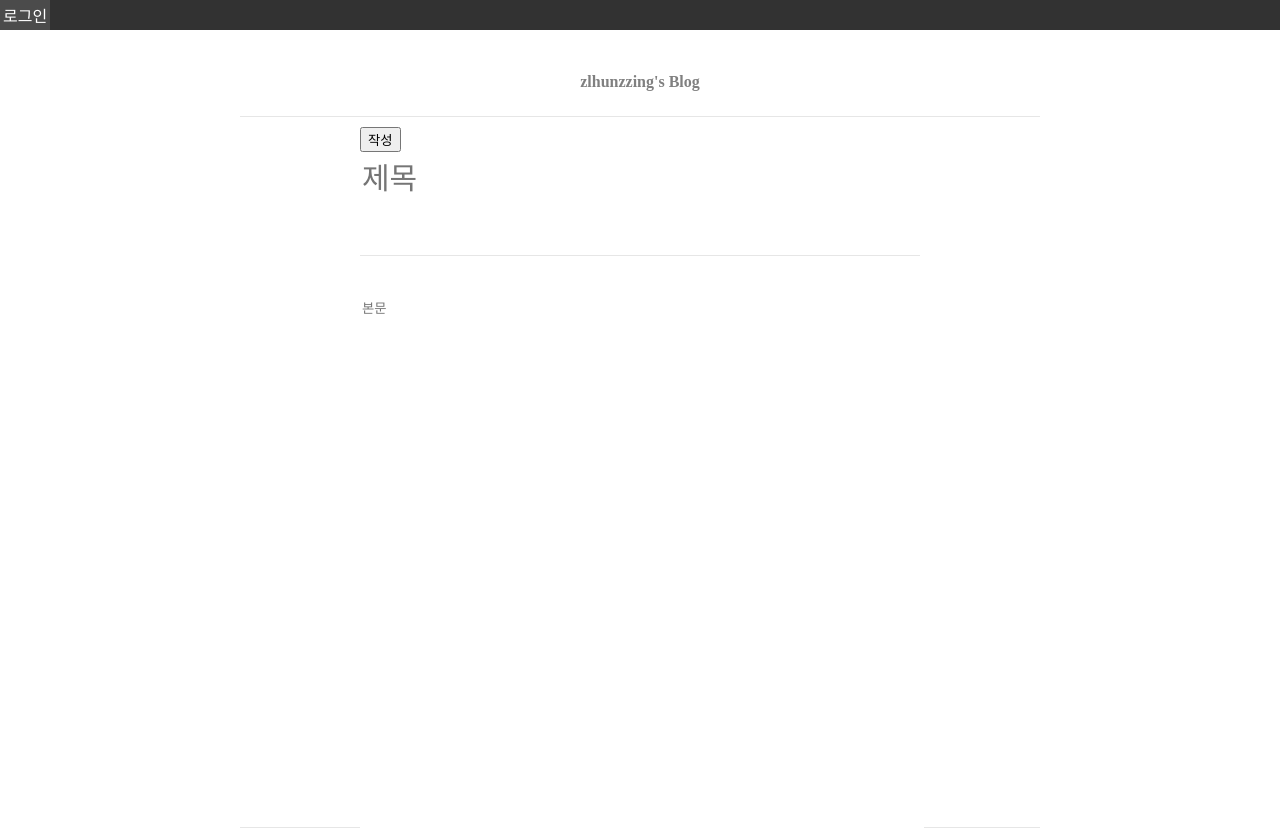
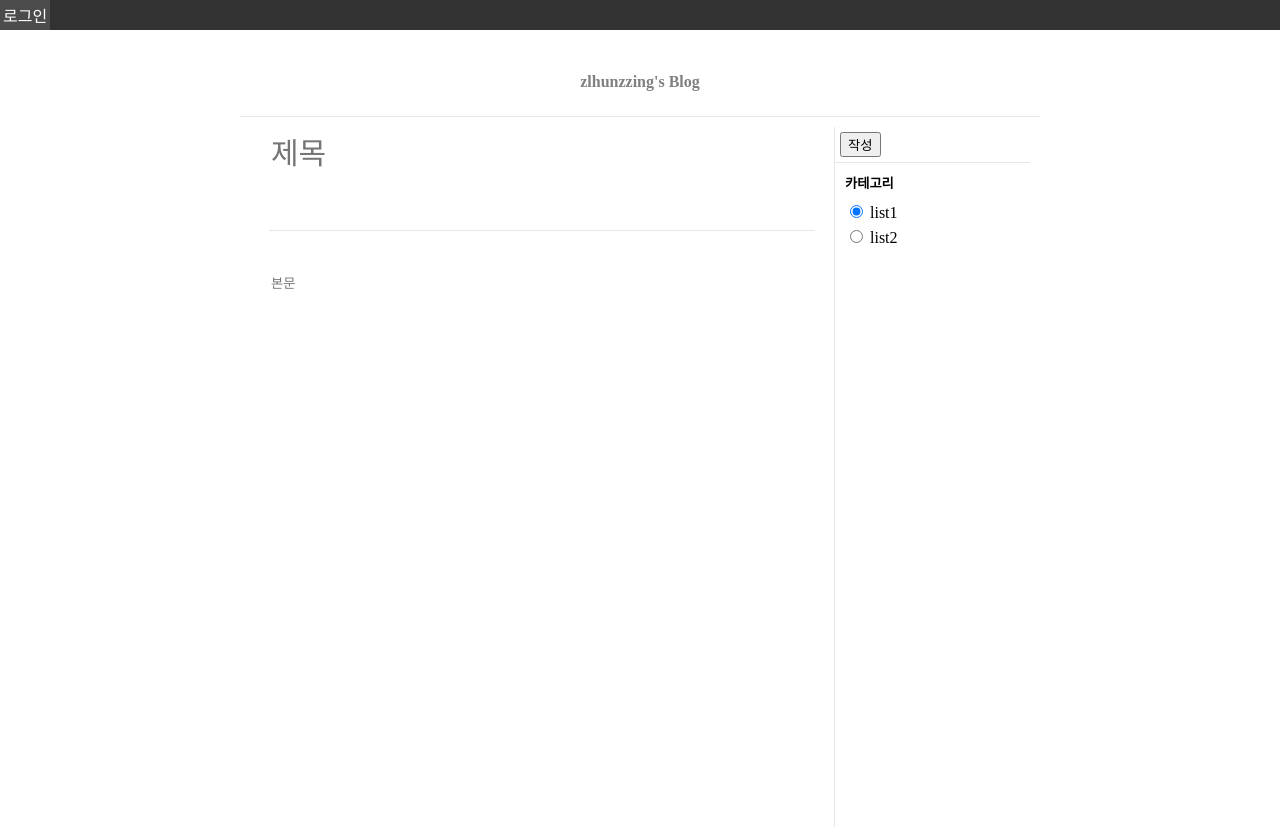
Before and after one commit to zlhunzzing/blog-zlhunzzing, a React (Create React App) app in the folder client/: page /post-new in a window 1280 px wide. Shown: the top 829 px of the page. Built offline with nearby package versions, Linux system fonts and the light colour scheme; no server answers.

Commit message:
글 작성 폼 수정

```diff
--- a/client/src/component/PostNewComponent.tsx
+++ b/client/src/component/PostNewComponent.tsx
@@ -1,33 +1,37 @@
-import React, { useState } from 'react';
+import React, { useEffect, useState } from 'react';
+import { useSelector } from 'react-redux';
 
 function PostNewComponent() {
   const [title, setTitle] = useState('');
   const [content, setContent] = useState('');
+  const category = useSelector((state: any) => state.Info.category);
+
+  useEffect(() => {
+    if((document.getElementsByName("category")[0] as any)) {
+      (document.getElementsByName("category")[0] as any).checked = true
+    }
+  })
 
   return (
-    <div
-      style={{
-        width: '70%',
-        height: '700px',
-        margin: '0 auto',
-        textAlign: 'left',
-      }}
-    >
-      <form>
-        <button
-          type="submit"
-          onClick={(e) => {
-            e.preventDefault();
-            console.log(title, content);
-          }}
-        >
-          작성
-        </button>
+    <form style={{ margin: '10px' }}>
+      <span
+        onSubmit={(e) => {
+          e.preventDefault()
+          console.log("읭")
+        }}
+
+        style={{
+          display: 'inline-block',
+          textAlign: 'left',
+          width: '70%',
+          minHeight: '700px',
+        }}
+      >
         <textarea
           placeholder="제목"
           onChange={({ target: { value } }) => setTitle(value)}
           style={{
-            width: '100%',
+            width: '95%',
             height: '55px',
             fontSize: '30px',
             border: 'none',
@@ -48,14 +52,61 @@ function PostNewComponent() {
           placeholder="본문"
           onChange={({ target: { value } }) => setContent(value)}
           style={{
-            width: '100%',
-            height: '550px',
+            width: '95%',
+            height: '500px',
             border: 'none',
             resize: 'none',
           }}
         ></textarea>
-      </form>
-    </div>
+      </span>
+      <span
+        style={{
+          float: 'right',
+          textAlign: 'left',
+          width: '25%',
+          minHeight: '700px',
+          borderLeft: '1px solid rgb(230, 230, 230)',
+        }}
+      >
+        <button
+          type="submit"
+          onClick={(e) => {
+            e.preventDefault();
+            console.log(title, content);
+          }}
+          style={{ margin: '5px '}}
+        >
+          작성
+        </button>
+        <div
+          style={{
+            width: '100%',
+            borderTop: '1px solid rgb(230, 230, 230)',
+          }}
+        ></div>
+        <div>
+          <h5 style={{ margin: '10px' }}>카테고리</h5>
+          <ul style={{
+            marginTop: '0px',
+            listStyleType: 'none',
+            paddingLeft: '5px'
+          }}>
+            {category.map((list: any, id: number) => (
+              <li
+                key={id}
+                style={{
+                  display: 'block',
+                  margin: '5px'
+                }}
+              >
+                <input type="radio" name="category" value={`${list.id}`}></input>
+                  {' '}<label>{list.name}</label>
+                </li>
+              ))}
+            </ul>
+          </div>
+      </span>
+    </form>
   );
 }
 
```
